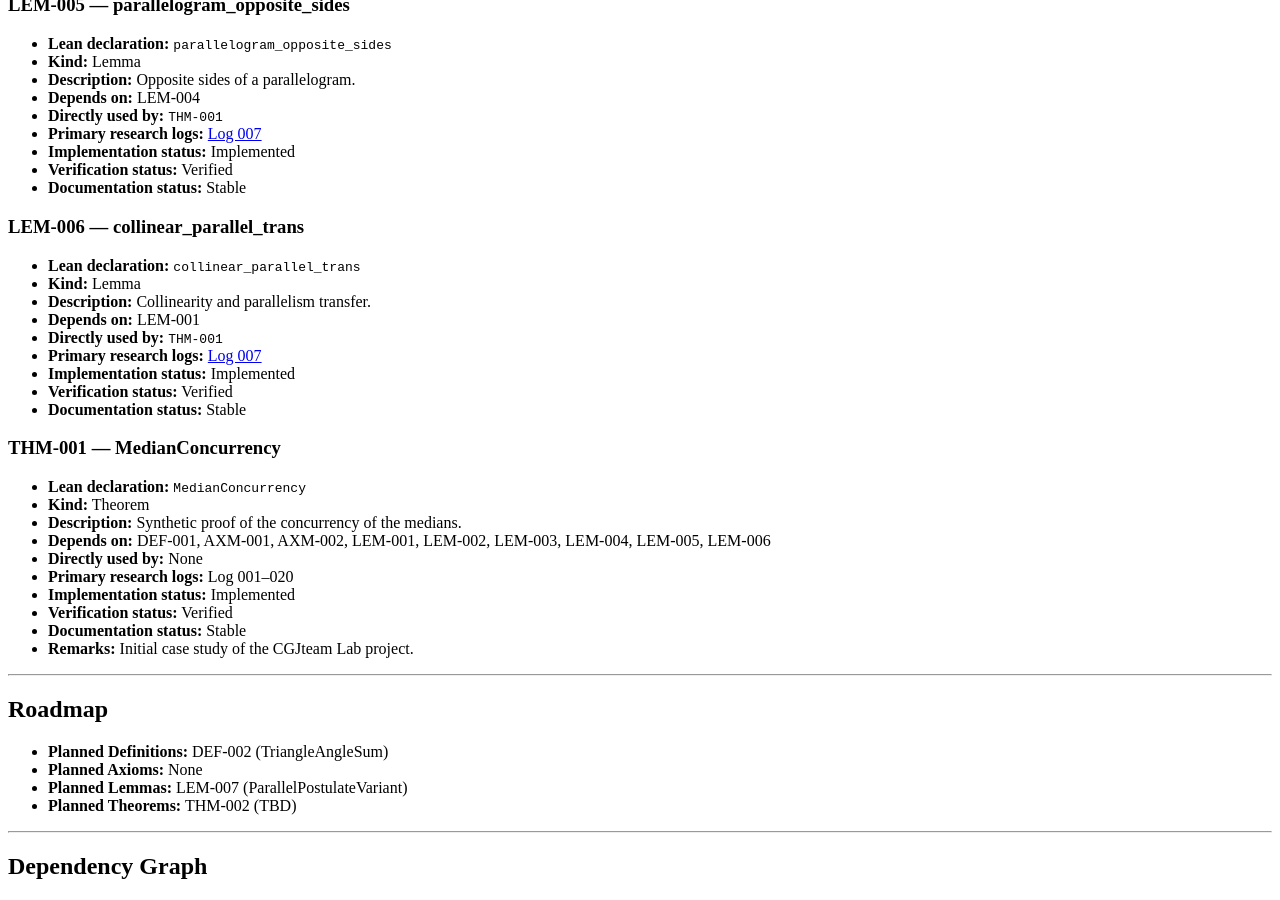
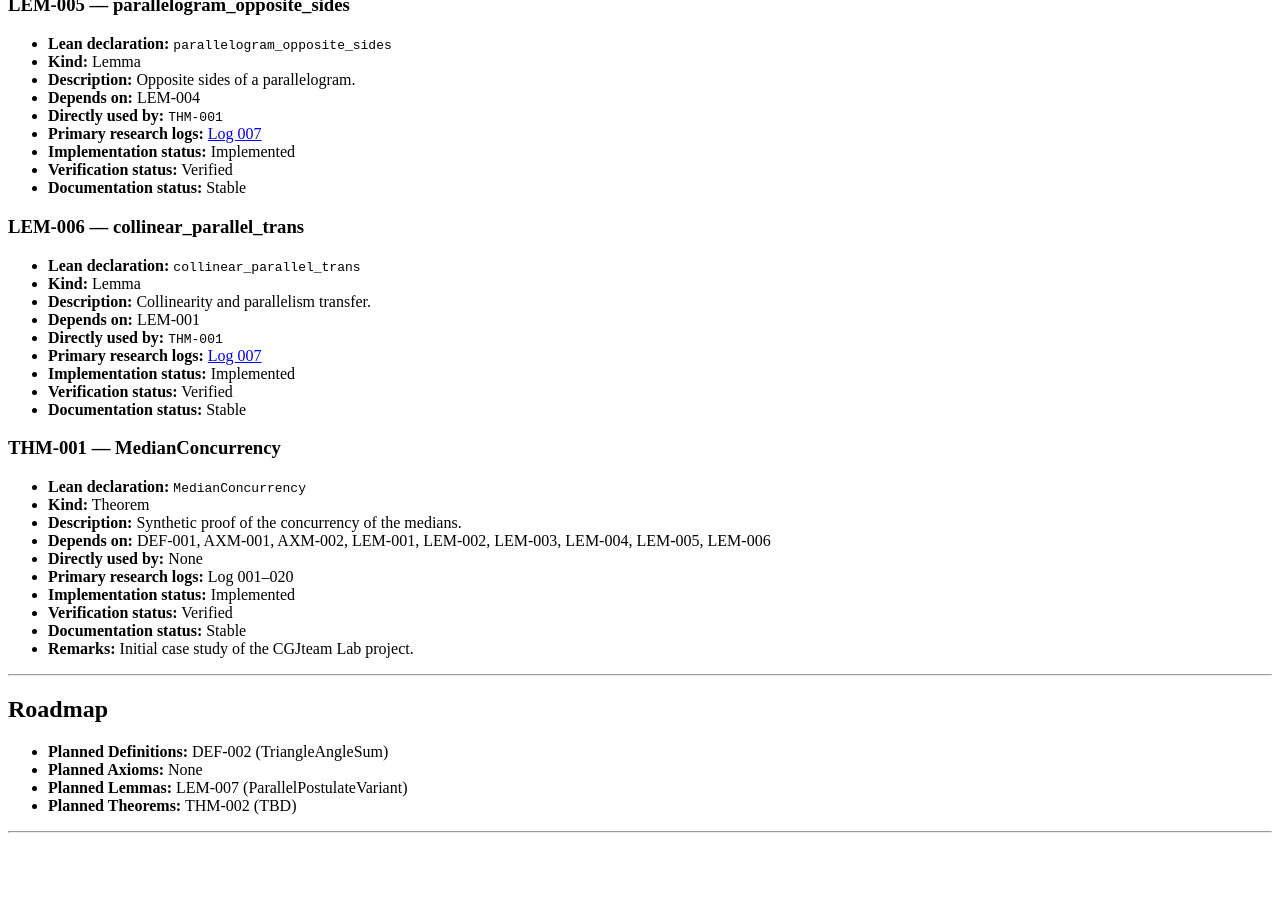
Before and after one commit to cgjteam/cgjteam.github.io, a Jekyll site: the page built from Geometry.md, in a window 1280 px wide and 900 px high, scrolled down 2970 px. Built offline with Jekyll 4.4.1, drawn with Linux system fonts in a browser that asks for light colours; comment, search, counter and statistics services are not loaded; our own code applies the rules of GitHub Pages for plain Markdown files; after the commit the page ends 3811 px from its top, so only the background shows below that.

Commit message:
Update Geometry.md

```diff
--- a/Geometry.md
+++ b/Geometry.md
@@ -198,5 +198,3 @@ Each formal object progresses independently through the following stages:
 - **Planned Theorems:** THM-002 (TBD)
 
 ---
-
-## Dependency Graph
```
